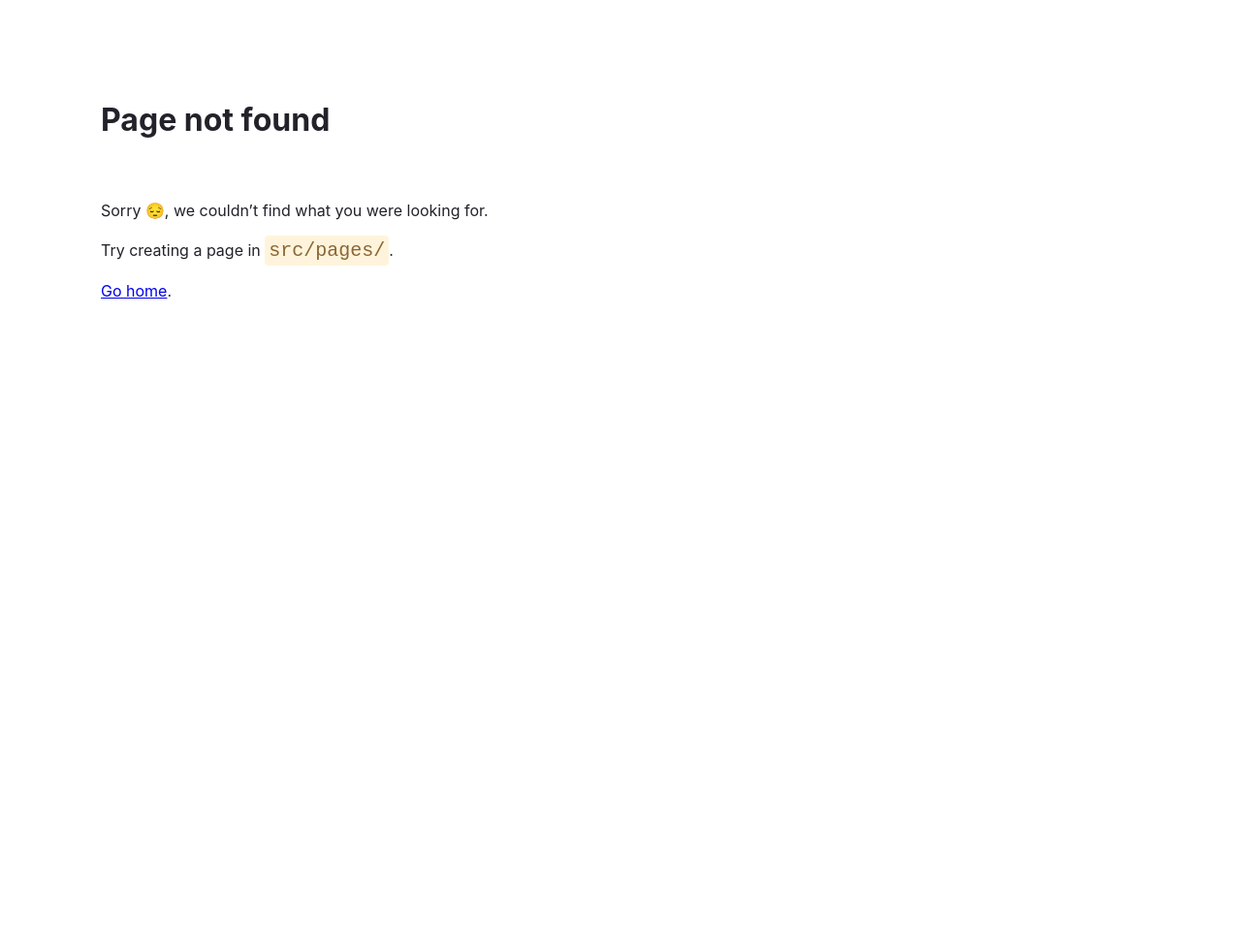
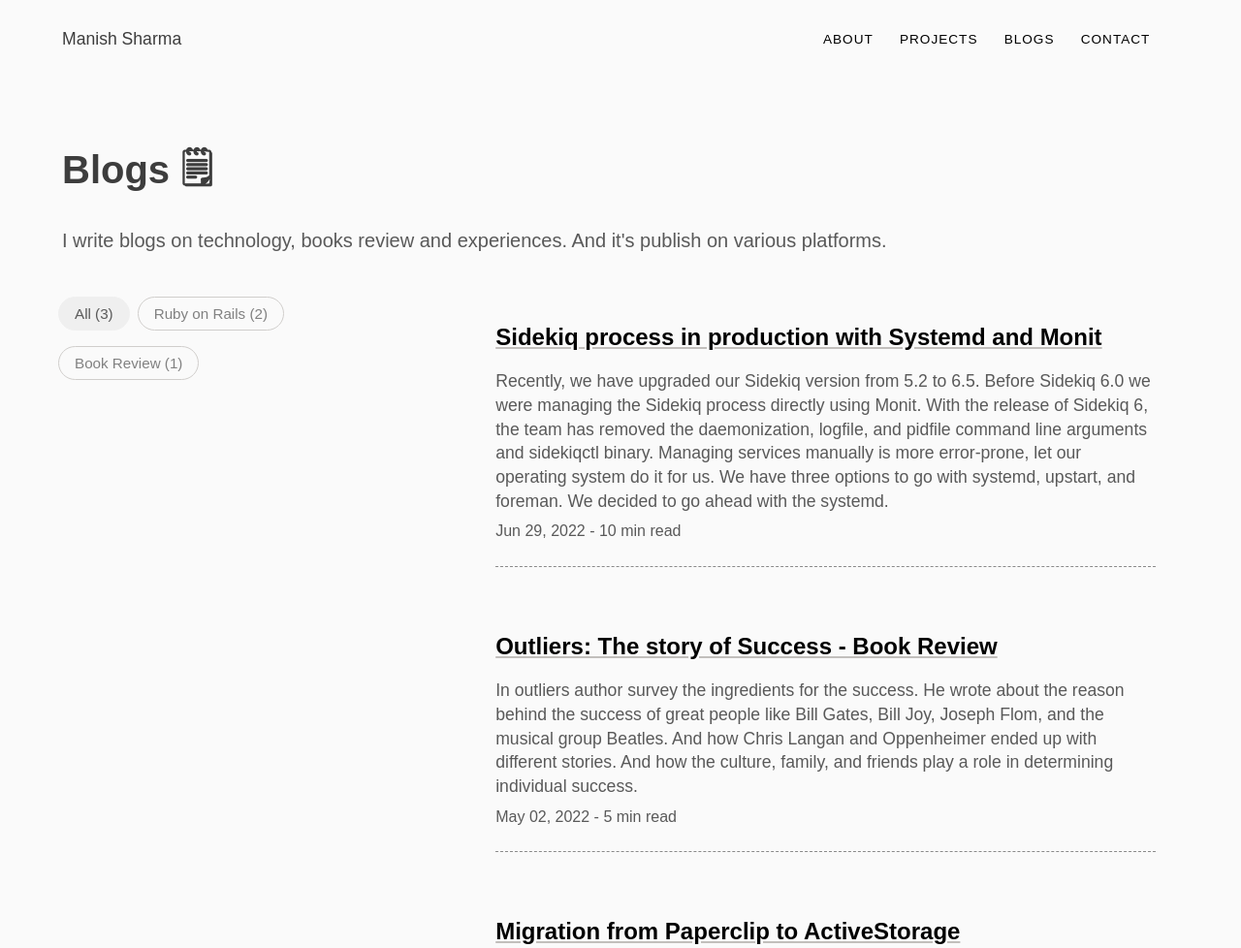
Before and after one commit to maniSHarma7575/manishsharma, a Gatsby site: page /blogs in a window 1280 px wide. Before the commit this address had no page. Shown: the top 978 px of the page at 97% size. Before the commit the page ends 800 px from the top, so only its background shows below. Built offline with nearby package versions, Linux system fonts and the light colour scheme; Gatsby itself is replaced by a stand-in of ours; a web font is replaced by a local one.

Commit message:
[UPDATE] Blog section added

```diff
--- a/src/components/About/About.jsx
+++ b/src/components/About/About.jsx
@@ -12,7 +12,7 @@ const About = () => {
               <p>
                 I write code in Ruby On Rails and React. This is a place where I share my learnings.
               </p>
-              <p>I also <a href="articles">write blogs</a> and I have my works published on <a
+              <p>I also <a href="blogs">write blogs</a> and I have my works published on <a
                   href="https://exploremanish.blogspot.com/" target="_blank">Blogspot
                 </a> and <a href="https://manishsharma.ml/blogs" target="_blank">Blogs</a>
               </p>
@@ -48,7 +48,7 @@ const About = () => {
               </p>
               <p>
                 I’m constantly trying to learn new technologies and concepts and I try to share my knowledge by <a
-                  href="articles">writing
+                  href="blogs">writing
                   articles</a>.
               </p>
               <p>
--- /dev/null
+++ b/src/components/Blog/Blog.jsx
@@ -0,0 +1,75 @@
+import React from "react";
+
+const Blog = () =>{
+  return(
+    <>
+      <section id="blogs" className="container">
+        <h1 className="section-title">Blogs <span className="title-icon"></span>&#128466;</h1>
+        <p>
+          I write blogs on technology, books review and experiences. And it's publish on various platforms.
+        </p>
+      </section>
+      <section id="articles" className="container">
+        <input type="radio" id="all" name="tag" value="all" checked>
+        </input>
+        <input type="radio" id="rubyonrails" name="tag" value="rubyonrails">
+        </input>
+        <aside className="post-tags">
+          <div className="post-tag">
+            <label  for="all" data-post="all">
+              All (3)
+            </label>
+          </div>
+          <div className="post-tag" data-post="rubyonrails">
+            <label for="rubyonrails">
+              Ruby on Rails (2)
+            </label>
+          </div>
+          <div className="post-tag" data-post="bookreview">
+            <label for="bookreview">
+              Book Review (1)
+            </label>
+          </div>
+        </aside>
+        <div className="main-content">
+          <div className="article" data-post="rubyonrails">
+            <h2 className="article-tile">
+              <a href="https://www.elitmus.com/blog/technology/sidekiq-process-in-production-with-systemd-and-monit/" target="_blank">
+                Sidekiq process in production with Systemd and Monit
+              </a>
+            </h2>
+            <div className="article-description">
+              <p>Recently, we have upgraded our Sidekiq version from 5.2 to 6.5. Before Sidekiq 6.0 we were managing the Sidekiq process directly using Monit. With the release of Sidekiq 6, the team has removed the daemonization, logfile, and pidfile command line arguments and sidekiqctl binary. Managing services manually is more error-prone, let our operating system do it for us. We have three options to go with systemd, upstart, and foreman. We decided to go ahead with the systemd.</p>
+              <p className="details">Jun 29, 2022 - 10 min read</p>
+            </div>
+          </div>
+          <div className="article" data-post="bookreview">
+            <h2 className="article-tile">
+              <a href="https://www.elitmus.com/blog/technology/sidekiq-process-in-production-with-systemd-and-monit/" target="_blank">
+                Outliers: The story of Success - Book Review
+              </a>
+            </h2>
+            <div className="article-description">
+              <p>In outliers author survey the ingredients for the success. He wrote about the reason behind the success of great people like Bill Gates, Bill Joy, Joseph Flom, and the musical group Beatles. And how Chris Langan and Oppenheimer ended up with different stories. And how the culture, family, and friends play a role in determining individual success.</p>
+              <p className="details">May 02, 2022 - 5 min read</p>
+            </div>
+          </div>
+          <div className="article" data-post="rubyonrails">
+            <h2 className="article-tile">
+              <a href="https://www.elitmus.com/blog/technology/migration-from-paperclip-to-activestorage/" target="_blank">
+                Migration from Paperclip to ActiveStorage
+              </a>
+            </h2>
+            <div className="article-description">
+              <p>How we migrated hundreds of thousands of attachments from Paperclip to ActiveStorage without downtime.</p>
+              <p>At eLitmus, recently we migrated thousands of attachment records from Paperclip to Rails-owned ActiveStorage. Paperclip and Active Storage solve similar problems - uploading files to cloud storage like Amazon S3, Google Cloud Storage, or Microsoft Azure Storage. In our case, we are uploading files to Amazon s3. And then attach those files to Active Records objects. So migrating from one to another is straightforward data-rewriting.</p>
+              <p className="details">May 21, 2021 - 10 min read</p>
+            </div>
+          </div>
+        </div>
+      </section>
+    </>
+  )
+}
+
+export default Blog;
--- /dev/null
+++ b/src/components/Blog/index.js
@@ -0,0 +1 @@
+export { default } from './Blog'
--- a/src/components/Header/Header.jsx
+++ b/src/components/Header/Header.jsx
@@ -33,7 +33,7 @@ const Header = ({title}) =>{
         <div className={`nav-links ${navLinkClass}`}>
           <a href="about" className="link">about</a>
           <a href="projects" className="link">projects</a>
-          <a href="articles" className="link">blogs</a>
+          <a href="blogs" className="link">blogs</a>
           <a href="/#contact" className="link">contact</a>
           <div className="social-media">
             <a href="https://www.github.com/maniSHarma7575" title="Github" target="_blank">
--- a/src/layout/index.css
+++ b/src/layout/index.css
@@ -2292,3 +2292,111 @@ section p {
 .margin-top-5 {
   padding-bottom: 5px !important;
 }
+
+section#articles {
+  display: flex;
+  flex-wrap: wrap;
+}
+
+aside {
+  flex: 1 1 30%;
+  min-width: 250px;
+  margin: 1rem 3rem 1rem -0.5rem;
+}
+
+.main-content {
+  flex: 1 1 60%;
+  min-width: 400px;
+  margin-top: -1rem;
+}
+
+#articles input {
+  position: absolute;
+  opacity: 0;
+  cursor: pointer;
+  height: 0;
+  width: 0;
+}
+
+.post-tag {
+  display: inline-block;
+  margin: 0.5rem 0.25rem;
+}
+
+.post-tag label {
+  display: block;
+  text-align: center;
+  color: var(--grey-text);
+  border: 1px solid var(--grey-color);
+  font-size: 0.95rem;
+  padding: 0.5rem 1rem;
+  border-radius: 2rem;
+  opacity: 0.75;
+  cursor: pointer;
+  transition: all 500ms;
+}
+
+.post-tag label:hover,
+.post-tag label:focus,
+.post-tag label:focus-within {
+  background-color: var(--grey-color);
+}
+
+.article {
+  border-bottom: 1px dashed var(--shade-300);
+  display: none;
+  padding: 1.5rem 0;
+}
+
+.article-title {
+  color: var(--shade-500);
+  margin: 0.5rem 0;
+}
+
+.article-title a {
+  color: var(--shade-500);
+  text-decoration: none;
+  font-size: 1.35rem;
+}
+
+.article-description p {
+  font-size: 1.1rem;
+  margin: 0.5rem 0;
+}
+
+.article-description p.details {
+  font-size: 1rem;
+  margin: 0;
+}
+
+input[value="all"]:checked ~ .post-tags label[data-post="all"],
+input[value="javascript"]:checked ~ .post-tags label[data-post="javascript"],
+input[value="portfolio"]:checked ~ .post-tags label[data-post="portfolio"],
+input[value="conferences"]:checked ~ .post-tags label[data-post="conferences"] {
+  background-color: var(--shade-100);
+  border-color: var(--shade-100);
+  opacity: 1;
+}
+
+input[value="all"]:checked ~ .main-content .article {
+  display: block;
+}
+
+input[value="javascript"]:checked
+  ~ .main-content
+  .article[data-post="javascript"],
+input[value="portfolio"]:checked
+  ~ .main-content
+  .article[data-post="portfolio"],
+input[value="conferences"]:checked
+  ~ .main-content
+  .article[data-post="conferences"] {
+  display: block;
+}
+
+@media screen and (max-width: 650px) {
+  aside,
+  .main-content {
+    min-width: auto;
+  }
+}
--- /dev/null
+++ b/src/pages/blogs.js
@@ -0,0 +1,11 @@
+import * as React from "react"
+import Blog from "../components/Blog"
+import Layout from "../layout"
+
+const BlogsPage = () => {
+  return (
+    <Layout containerChildren={<Blog/>} />
+  )
+}
+
+export default BlogsPage;
```
Also changed, not shown: src/components/Blog/Blog.module.css (added).
